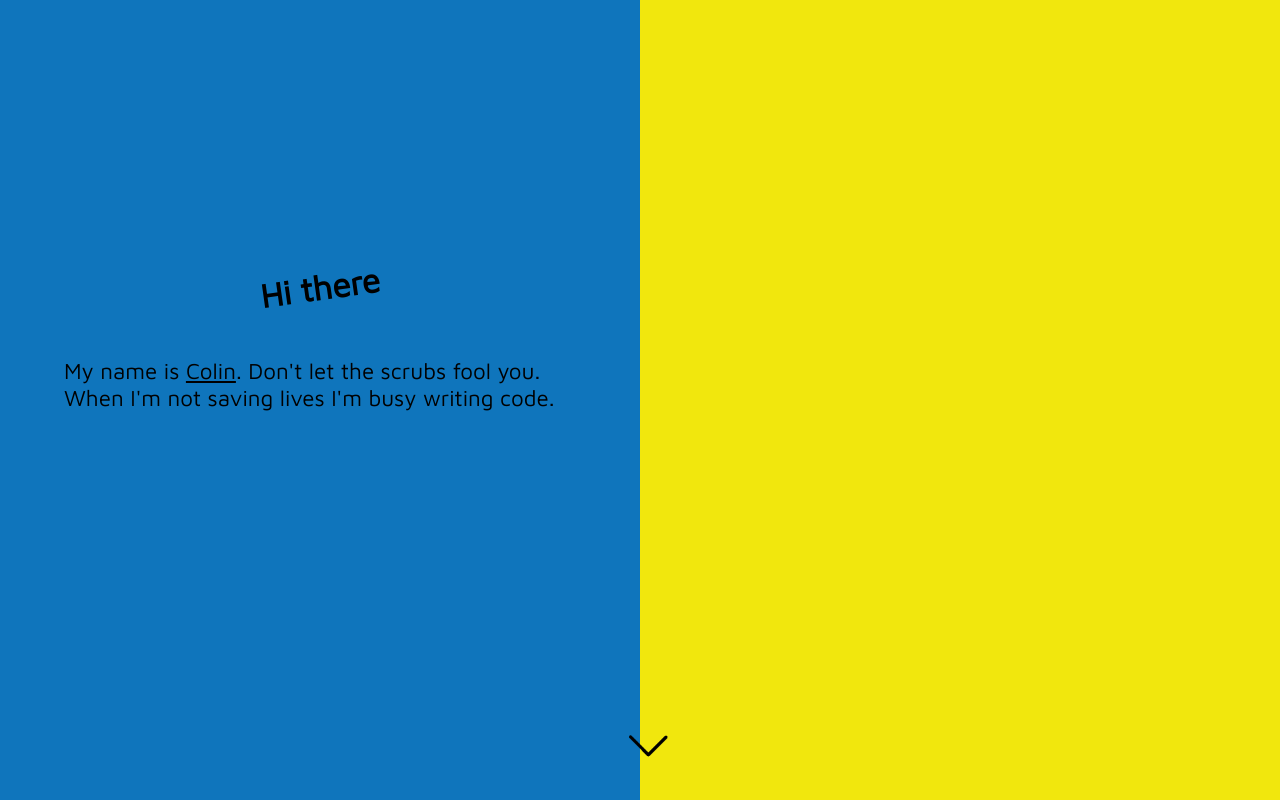
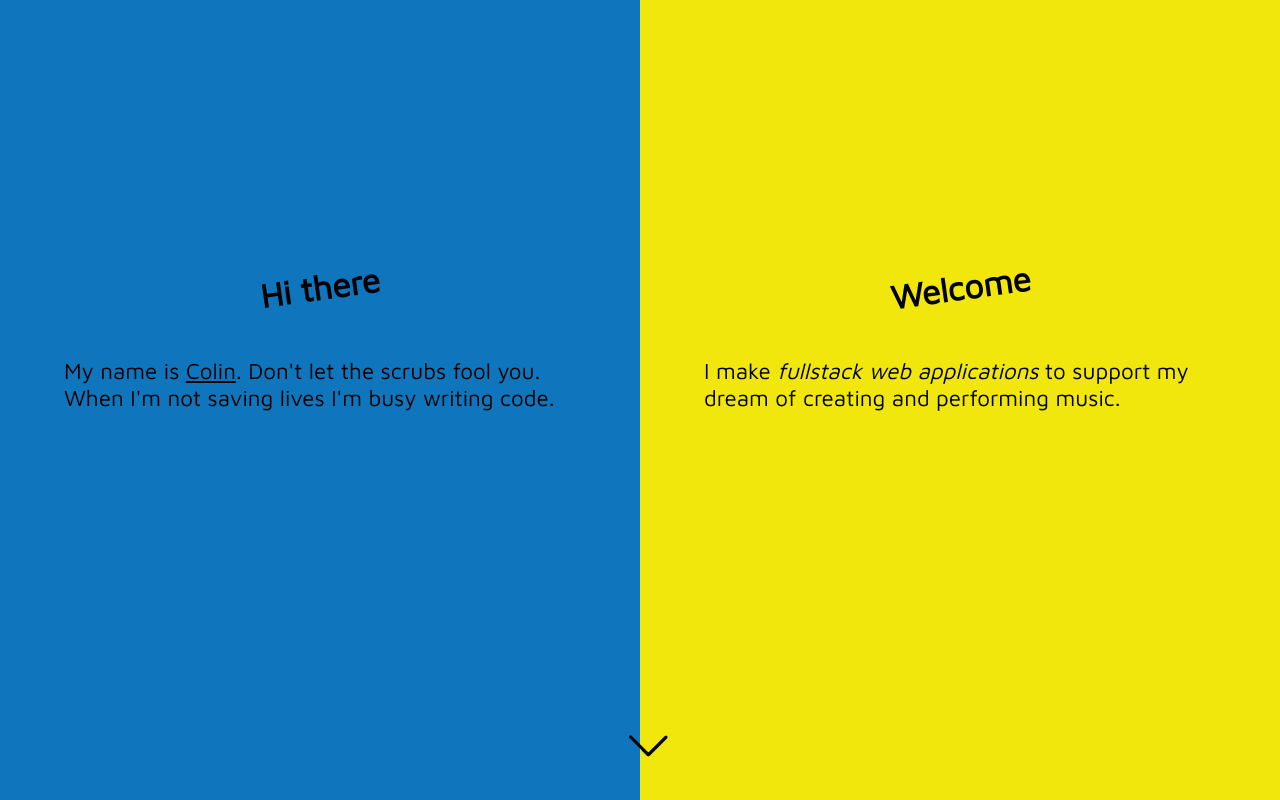
Before and after one commit to rupp-colin/my-portfolio-page, a React (Create React App) app: page / in a window 1280 px wide. Shown: the top 800 px of the page. Built offline with nearby package versions, Linux system fonts and the light colour scheme; some icons are missing.

Commit message:
adds text to right-side

```diff
--- a/src/components/Landing.js
+++ b/src/components/Landing.js
@@ -14,6 +14,10 @@ const LandingSection = () => {
       </section>
 
       <section id="right-landing">
+        <div className="welcome-text">
+          <h1>Welcome</h1>
+          <p>I make <i>fullstack web applications</i> to support my dream of creating and performing music.</p>
+        </div>
 
       </section>
     </div>
```
